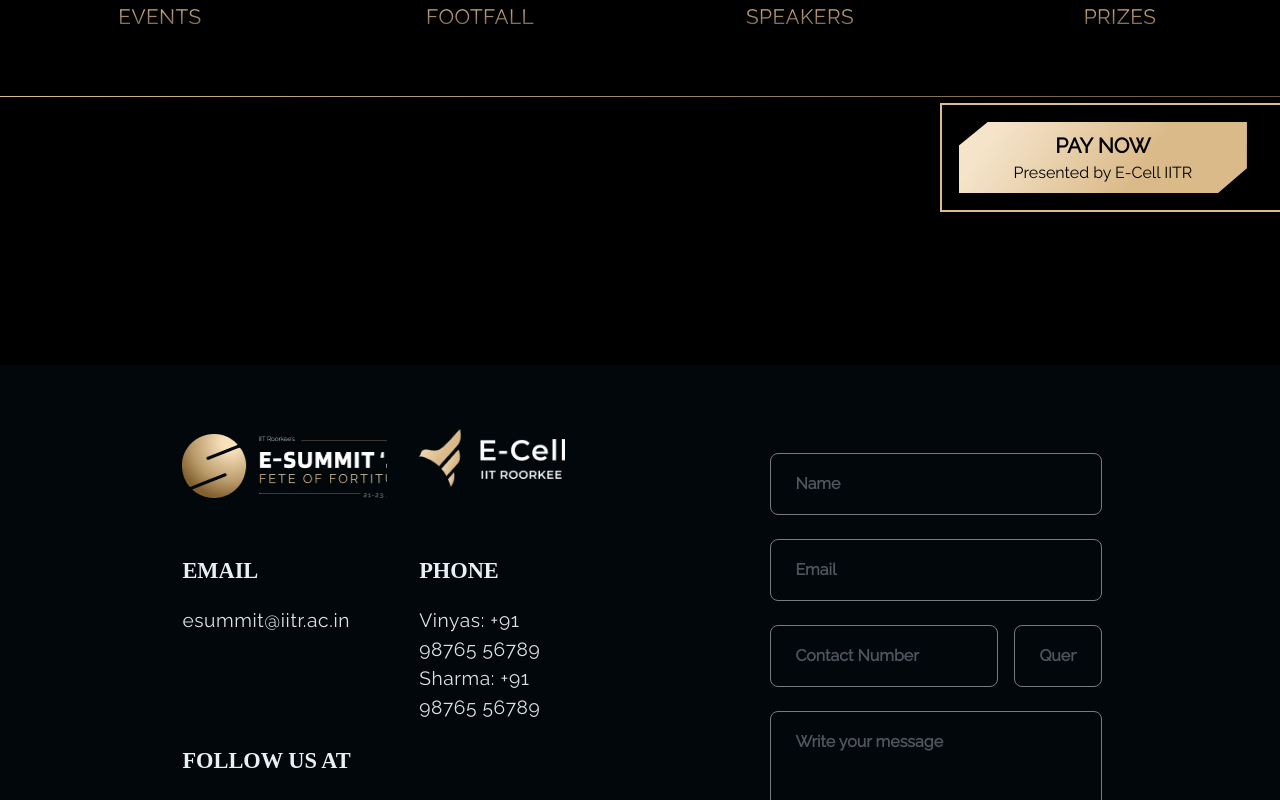
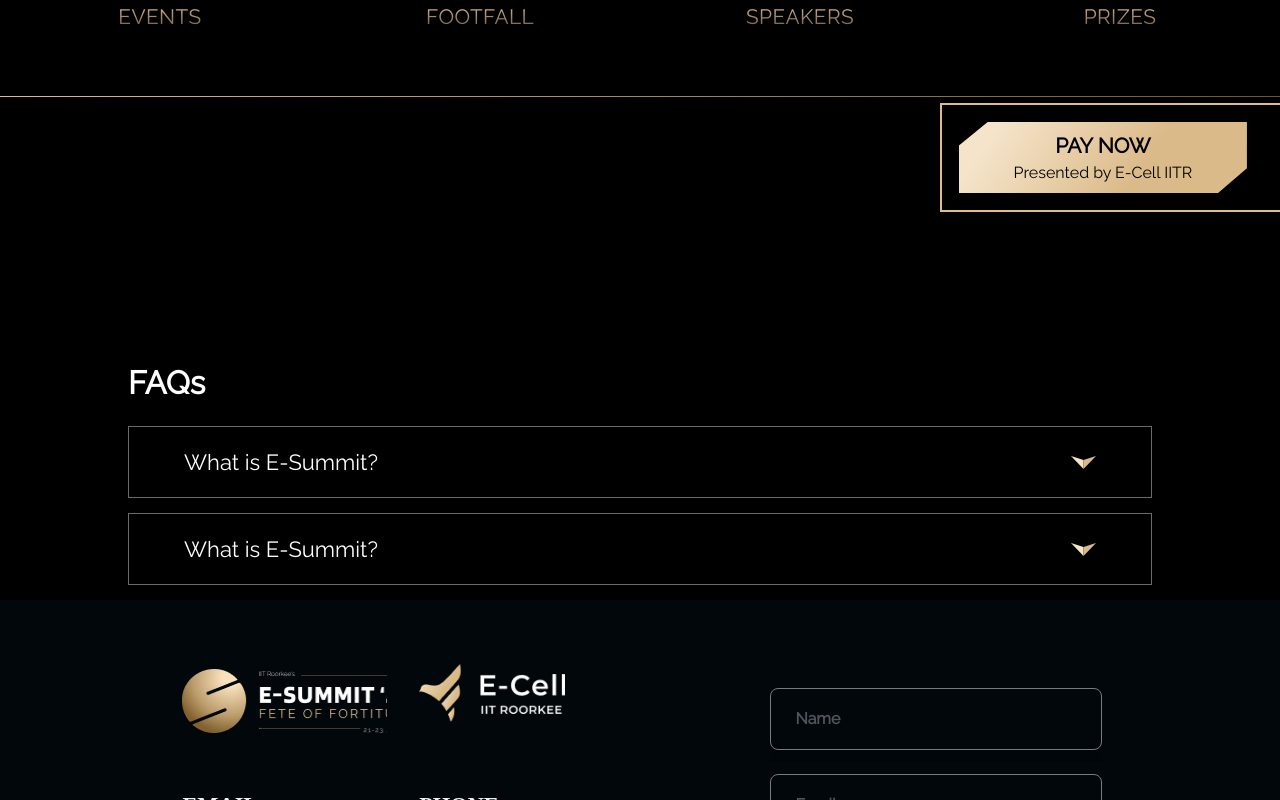
Before and after one commit to Ecell-IITR/Esummit22-frontend, a Next.js app: page / in a window 1280 px wide. Shown: the part 508-1308 px from the top of the page. Built offline with nearby package versions, Linux system fonts and the light colour scheme; no server answers; a web font is replaced by a local one.

Commit message:
Faq component added. (#26)

```diff
--- /dev/null
+++ b/components/faq/accordian.js
@@ -0,0 +1,63 @@
+import { useState } from "react";
+
+export default function Accordion(props) {
+  const [isShowing, setIsShowing] = useState(false);
+
+  const toggle = () => {
+    setIsShowing(!isShowing);
+  };
+
+  return (
+    <div
+      className="accordian"
+      style={{
+        width: "80%",
+        marginBottom: "15px",
+        lineHeight: "15px",
+        border: "1px solid rgba(209, 213, 219, 0.5)",
+      }}
+    >
+      <button
+        style={{
+          width: "90%",
+          height: "70px",
+          position: "relative",
+          textAlign: "left",
+          padding: "4px",
+          background: "transparent",
+          cursor: "pointer",
+          display: "flex",
+          flexDirection: "row",
+          justifyContent: "space-between",
+          alignItems: "center",
+          marginLeft: "5%",
+          fontFamily: "Raleway",
+          fontSize: "22px",
+          fontStyle: "normal",
+          fontWeight: "500",
+        }}
+        onClick={toggle}
+        type="button"
+      >
+        <p>{props.title}</p>
+        <img src="arrow.svg" />
+      </button>
+      <div
+        style={{
+          display: isShowing ? "block" : "none",
+          padding: "5px",
+          marginLeft: "5%",
+          marginRight: "5%",
+          fontFamily: "Raleway",
+          fontSize: "20px",
+          fontWeight: "400",
+          lineHeight: "36px",
+          textAlign: "left",
+        }}
+        dangerouslySetInnerHTML={{
+          __html: props.content,
+        }}
+      />
+    </div>
+  );
+}
--- /dev/null
+++ b/components/faq/faq.js
@@ -0,0 +1,39 @@
+import Accordion from "../faq/accordian";
+function Faq() {
+  const styles = {
+    fontFamily: "Raleway",
+    color: "white",
+    display: "flex",
+    flexDirection: "column",
+    alignItems: "center",
+    backgroundColor: "black",
+  };
+
+  return (
+    <div style={styles}>
+      <div
+        style={{
+          width: "80%",
+          fontFamily: "Raleway",
+          fontSize: "32px",
+          fontWeight: "600",
+          lineHeight: "36px",
+          textAlign: "left",
+          marginBottom: "2%",
+        }}
+      >
+        FAQs
+      </div>
+      <Accordion
+        title="What is E-Summit?"
+        content="E-Summit being the flagship event of ECell, is held annually brings together the academic community, venture capitalists, new age entrepreneurs and all those passionate about entrepreneurship to common grounds. "
+      />
+      <Accordion
+        title="What is E-Summit?"
+        content="E-Summit being the flagship event of ECell, is held annually brings together the academic community, venture capitalists, new age entrepreneurs and all those passionate about entrepreneurship to common grounds. "
+      />
+    </div>
+  );
+}
+
+export default Faq;
--- a/pages/_app.js
+++ b/pages/_app.js
@@ -16,6 +16,7 @@ import Header from "../components/Header/index";
 import Timeline_card from "../components/timeline";
 import PayNowCard from "../components/payNowCard";
 import MobileProvider from "../utils/MobileContext";
+import Faq from "../components/faq/faq";
 
 function MyApp({ Component, pageProps }) {
   // initial_user
@@ -45,6 +46,7 @@ function MyApp({ Component, pageProps }) {
         </Script>
         <Header />
         <Component {...pageProps} />
+        <Faq/>
         <Footer />
         <PayNowCard />
       </MobileProvider>
--- a/styles/speaker-card.scss
+++ b/styles/speaker-card.scss
@@ -18,6 +18,7 @@
     width: 268px;
 
     // left: 0px;top: 48.3819580078125px;
+
   }
   .speaker-card-box1-photo {
     width: 243.79px;
```
Also changed, not shown: public/arrow.svg (added).
